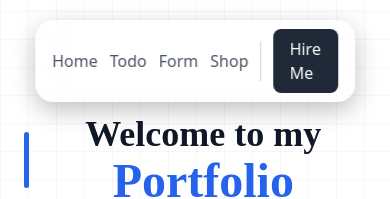
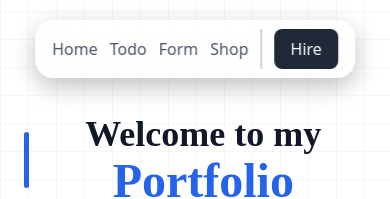
Before and after one commit to Obasky007/React-portfolio, a React (Vite) app: page / in a window 390 px wide. Shown: the top 199 px of the page. Built offline with nearby package versions, Linux system fonts and the light colour scheme.

Commit message:
fixed header

```diff
--- a/src/Components/Header.jsx
+++ b/src/Components/Header.jsx
@@ -40,7 +40,7 @@ const Header = () => {
               to="/form"
               className="px-4 py-2 bg-gray-800 text-white rounded-lg hover:bg-gray-700 inline-block cursor-pointer transition"
             >
-              Hire Me
+              Hire <span className="hidden md:inline">Me</span>
             </Link>
           </nav>
         </div>
```
